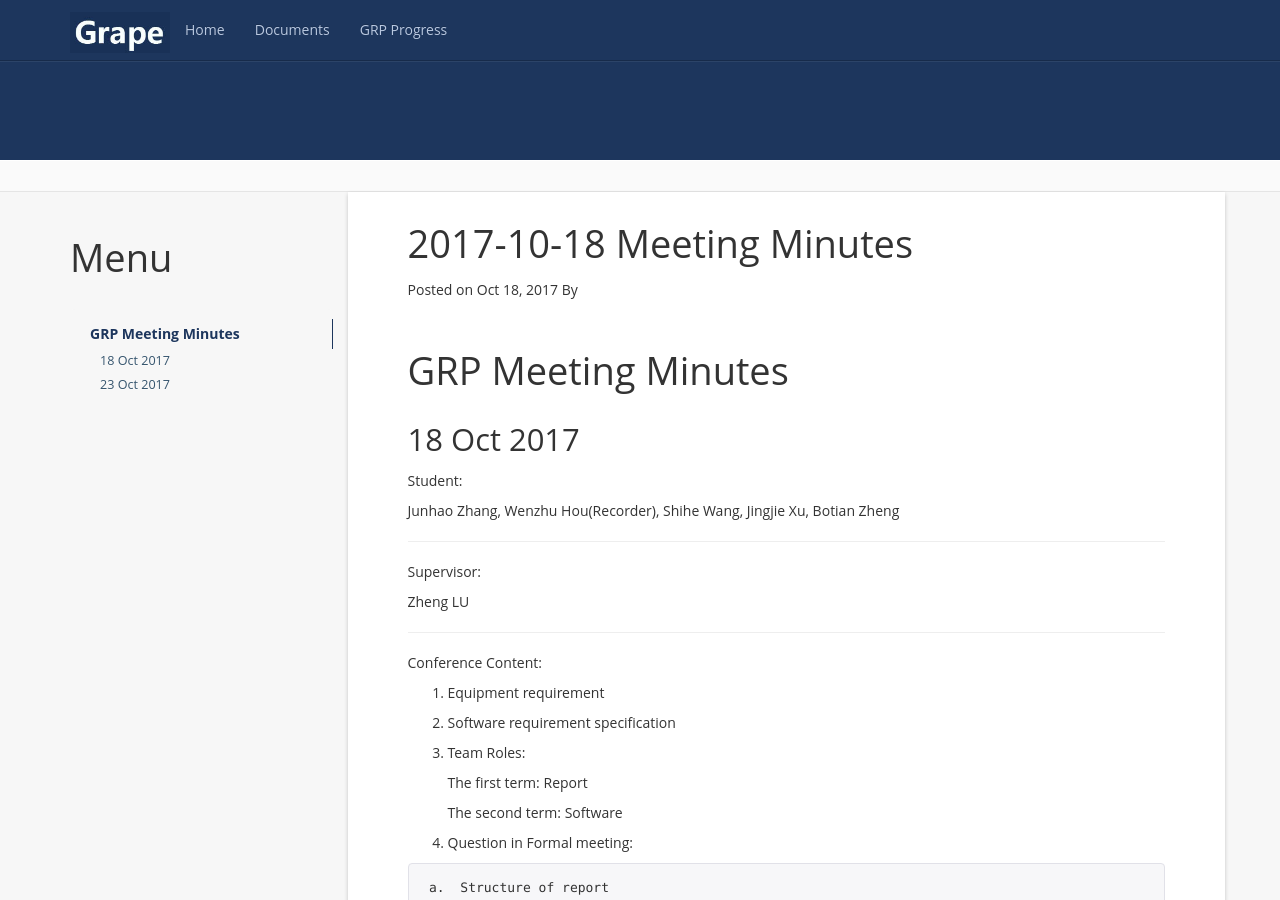
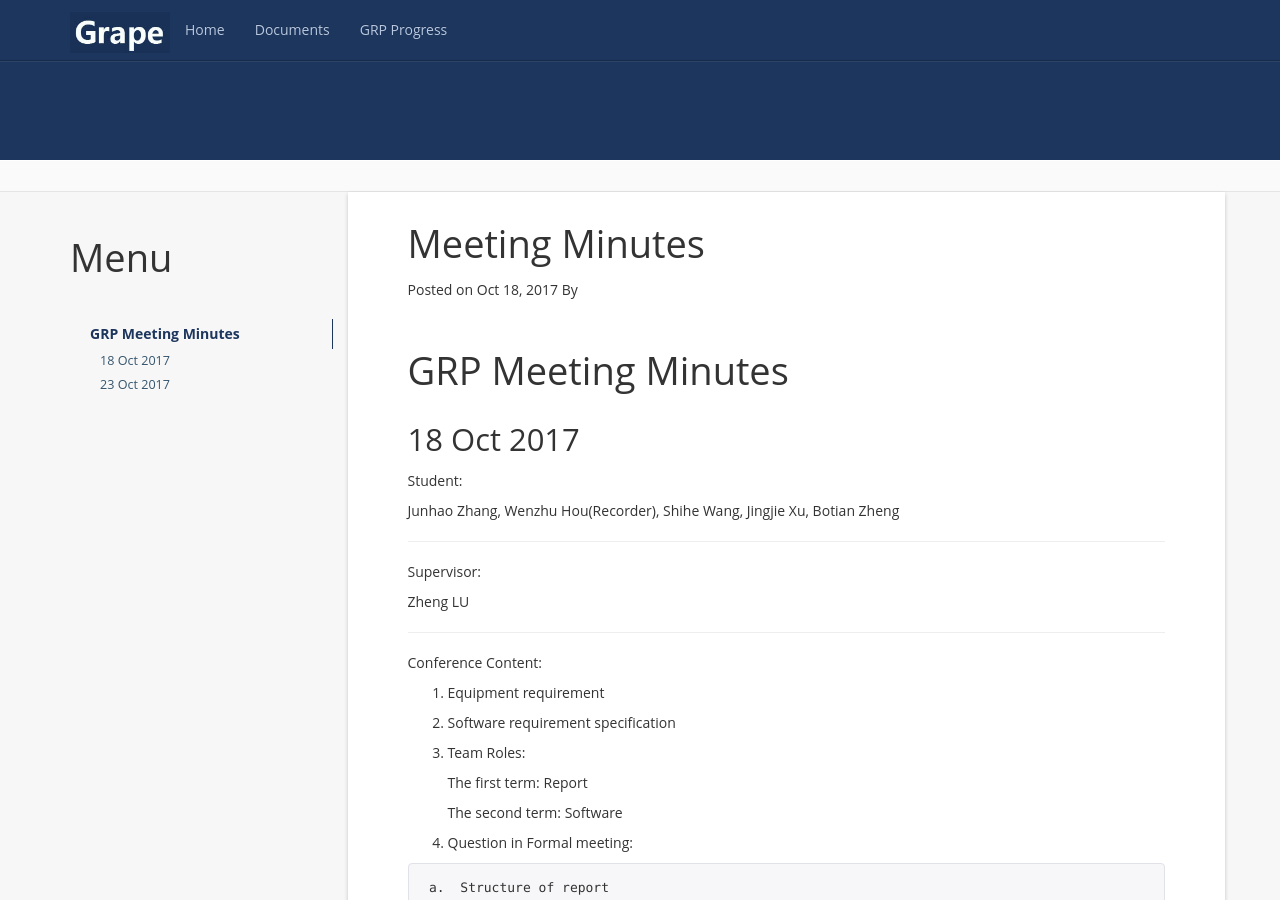
Before and after one commit to NBXXDGRP10/WebBackup, a Jekyll site: the page built from _posts/2017-10-18-Meeting-Minutes.md, in a window 1280 px wide and 900 px high. Built offline with Jekyll 4.4.1, drawn with Linux system fonts in a browser that asks for light colours; comment, search, counter and statistics services are not loaded.

Commit message:
Update 2017-10-18-Meeting-Minutes.md

```diff
--- a/_posts/2017-10-18-Meeting-Minutes.md
+++ b/_posts/2017-10-18-Meeting-Minutes.md
@@ -1,6 +1,6 @@
 ---
 layout: post
-title:  2017-10-18 Meeting Minutes
+title:  Meeting Minutes
 date:   2017-10-18 16:30:00 +0800
 categories: Meeting-Minutes
 ---
```
